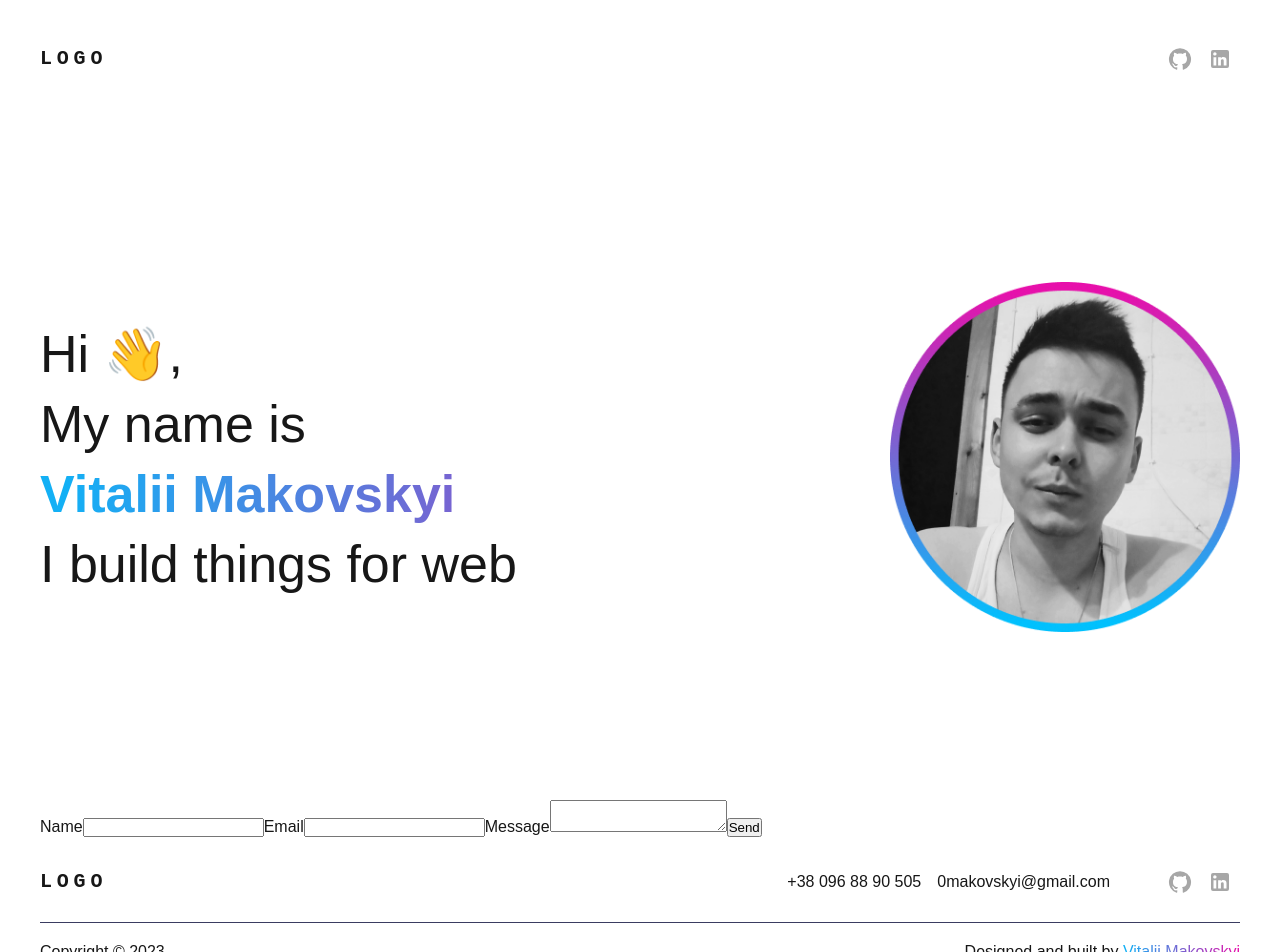
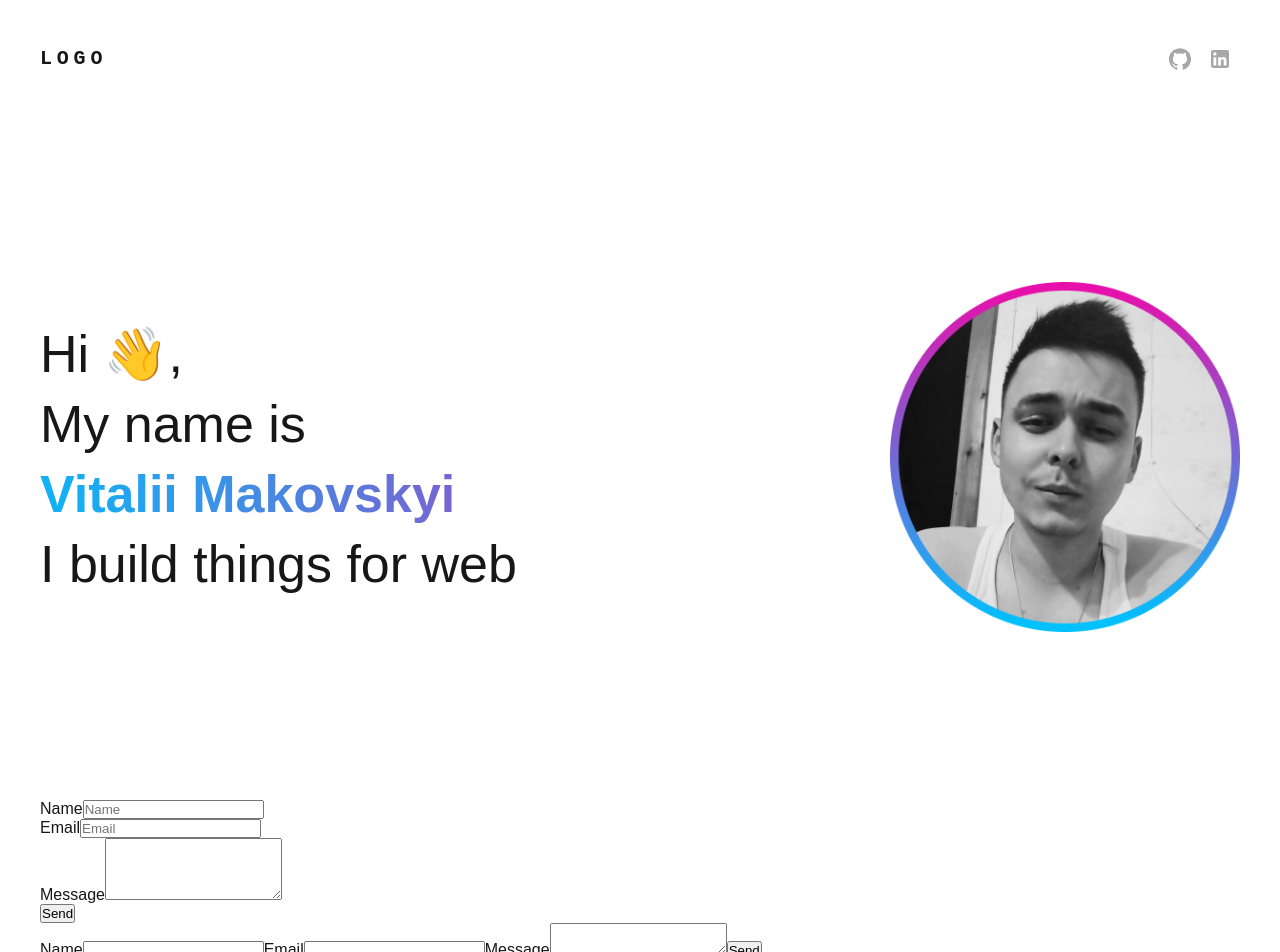
Before and after one commit to 0Vitaliy/portfolio, a Next.js app: page / in a window 1280 px wide. Shown: the top 952 px of the page. Built offline with nearby package versions, Linux system fonts and the light colour scheme.

Commit message:
add form

```diff
--- a/modules/home/components/banner/index.tsx
+++ b/modules/home/components/banner/index.tsx
@@ -44,6 +44,36 @@ export const Banner = () => {
             <Image src='/av.png' width={350} height={350} alt='' />
           </Box>
         </Box>
+        <div className="elementor-element elementor-widget elementor-widget-form" data-id="contact-form" data-element_type="widget">
+    <div className="elementor-widget-container">
+        <form className="elementor-form" method="post" name="contact" id="contact-form" data-track-form="true">
+            <div className="elementor-form-fields-wrapper elementor-labels-above">
+                <div className="elementor-field-type-text elementor-field-group elementor-column elementor-field-group-name elementor-col-100">
+                    <label htmlFor="form-field-name" className="elementor-field-label">Name</label>
+                    <input type="text" name="form_fields[name]" id="form-field-name" className="elementor-field elementor-size-sm elementor-field-textual" placeholder="Name"/>
+                </div>
+
+                <div className="elementor-field-type-email elementor-field-group elementor-column elementor-field-group-email elementor-col-100">
+                    <label htmlFor="form-field-email" className="elementor-field-label">Email</label>
+                    <input type="email" name="form_fields[email]" id="form-field-email" className="elementor-field elementor-size-sm elementor-field-textual" placeholder="Email"/>
+                </div>
+
+                <div className="elementor-field-type-textarea elementor-field-group elementor-column elementor-field-group-message elementor-col-100">
+                    <label htmlFor="form-field-message" className="elementor-field-label">Message</label>
+                    <textarea className="elementor-field-textual elementor-field elementor-size-sm" name="form_fields[message]" id="form-field-message" rows={4}></textarea>
+                </div>
+
+                <div className="elementor-field-group elementor-column elementor-field-type-submit elementor-col-100 e-form__buttons">
+                    <button className="elementor-button elementor-size-sm" type="submit">
+                        <span className="elementor-button-content-wrapper">
+                            <span className="elementor-button-text">Send</span>
+                        </span>
+                    </button>
+                </div>
+            </div>
+        </form>
+    </div>
+</div>
         <Box>
           <form
               method="post"
```
Also changed, not shown: 1 other file (tests, documents, lock files or other folders). Lines whose indentation alone changed are shown as unchanged.
